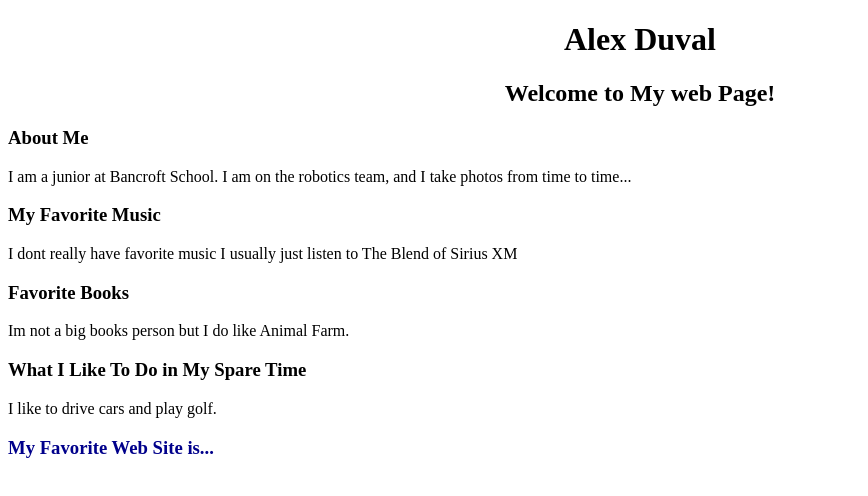
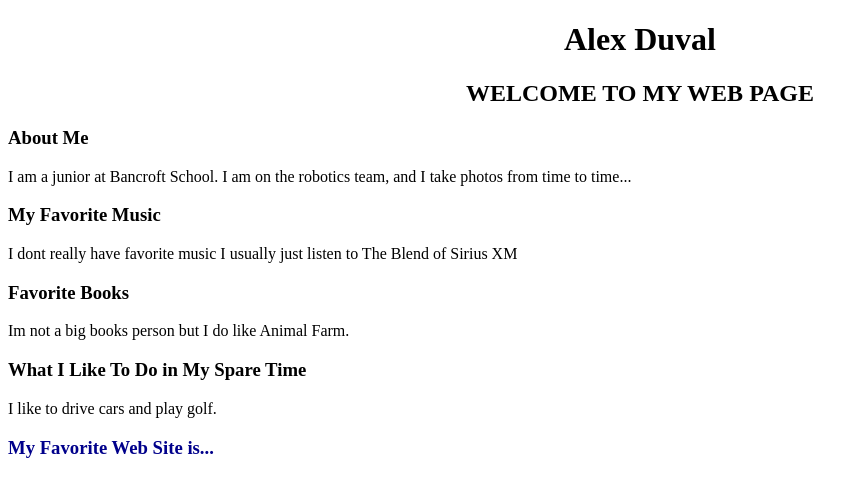
Before and after one commit to Alex-Duval/Alex-Duval.github.io, a plain HTML site: page index.html in a window 1280 px wide. Shown: the whole page, without its empty margins (0-868 px from the left). Drawn offline with Linux system fonts and the light colour scheme.

Commit message:
Update index.html

```diff
--- a/index.html
+++ b/index.html
@@ -5,7 +5,7 @@
   </head>
   	<body>
   		<h1 style="text-align:center">Alex Duval</h1>
-  		<h2 style="text-align:center">Welcome to My web Page!</h2>
+  		<h2 style="text-align:center">WELCOME TO MY WEB PAGE</h2>
 
 
   		<h3>About Me</h3>
```
